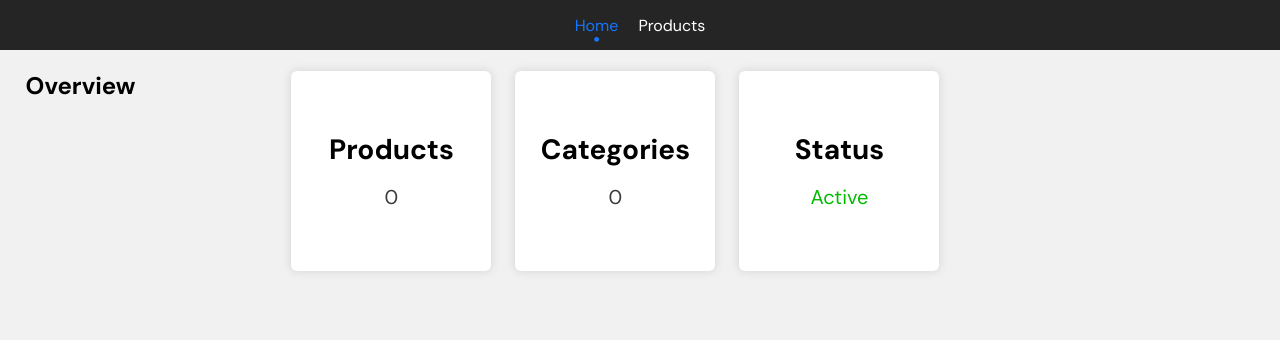
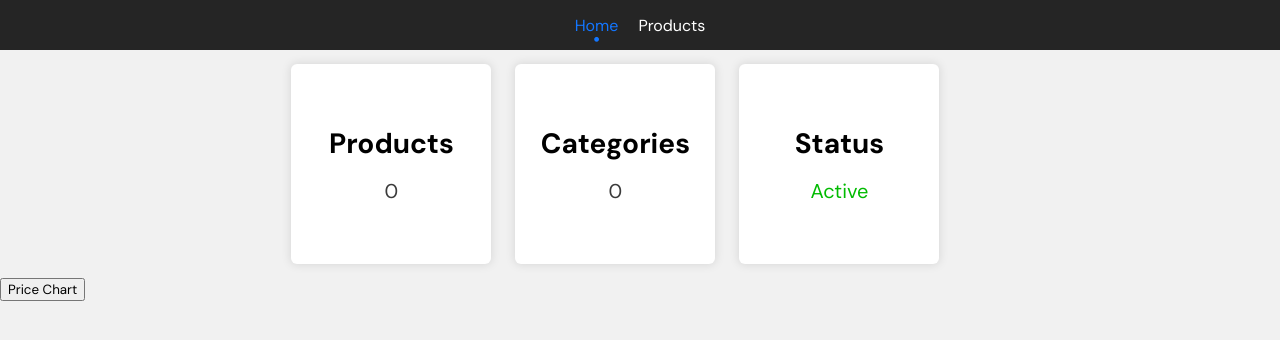
Before and after one commit to ardayasar/Shopflix-Inventory-System, a plain HTML site: page Website/index.html in a window 1280 px wide. Drawn offline with Linux system fonts and the light colour scheme.

Commit message:
Main method set

```diff
--- a/assets/css/main.css
+++ b/Website/assets/css/main.css
@@ -66,14 +66,18 @@ div[class='menu'] > a.active > button::before{
 
 div[class='general-statics']{
     width: 96%;
-    height: 100px;
-    margin: 0 auto;
-    padding: 0;
+    height: auto;
+    margin: 14px auto;
+}
+
+div[class='general-statics'] > h2{
+    text-align: center;
+    border: 3px solid;
 }
 
 div[class='general-statics'] > div[class='statics']{
     width: 96%;
-    height: 100px;
+    height: auto;
     margin: 0;
     padding: 0;
     display: flex;
--- a/index.html
+++ b/Website/index.html
@@ -14,8 +14,9 @@
         <a href="#"><button type="button">Products</button></a>
     </div>
 
+
     <div class="general-statics">
-        <h2>Overview</h2>
+
         <div class="statics">
             <div class="static">
                 <h2>Products</h2>
@@ -30,6 +31,11 @@
                 <p status="green">Active</p>
             </div>
         </div>
+
+    </div>
+
+    <div class="price_chart">
+        <button type="button">Price Chart</button>
     </div>
 
 </body>
```
Also changed, not shown: Node Server/package.json (added, +14 -0 lines), 2 other files.
